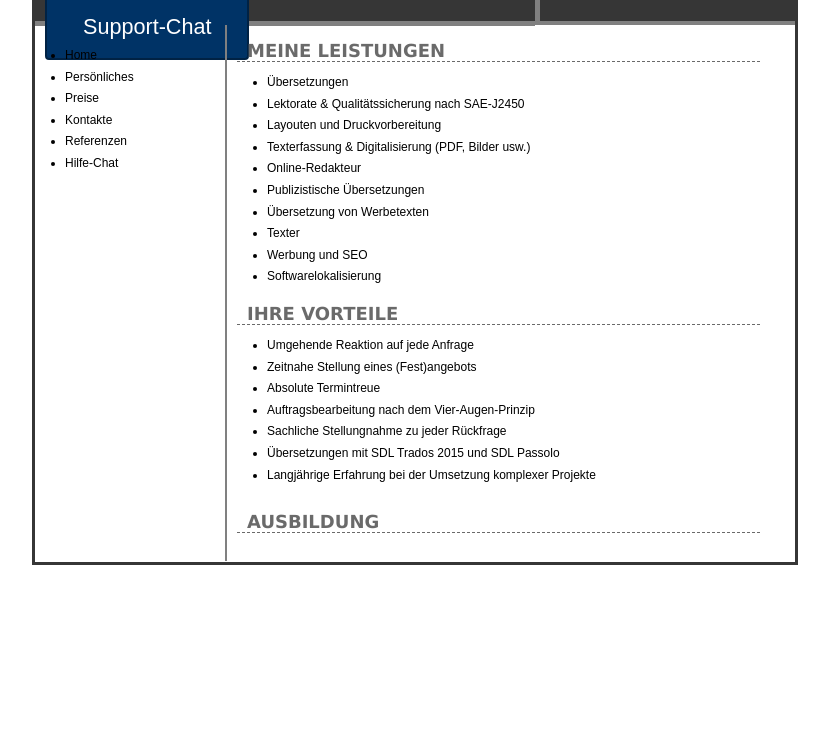
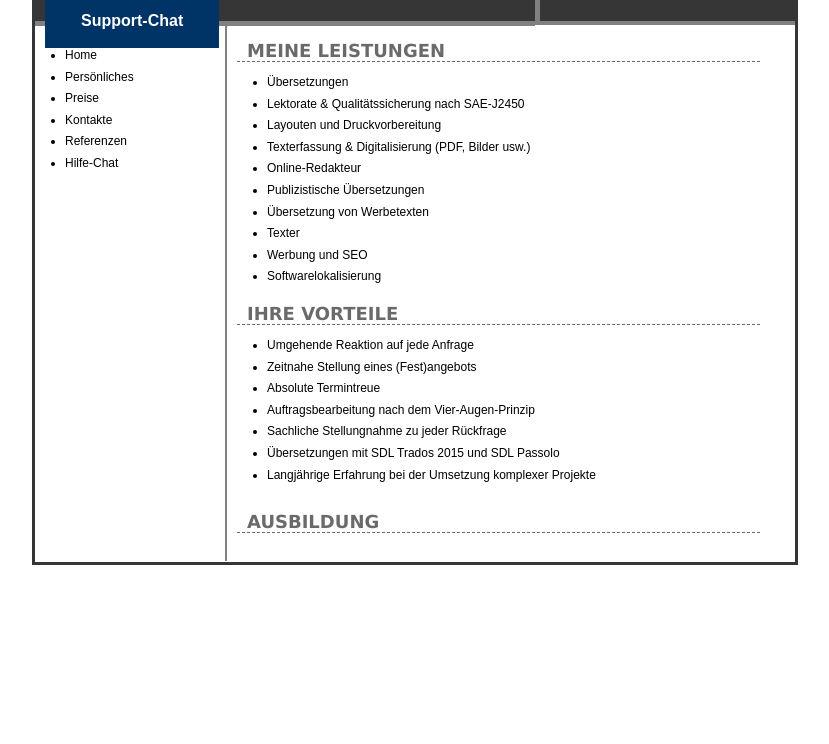
Before and after one commit to rustrans/rustranspro.github.io, a plain HTML site: page index.html in a window 1280 px wide. Shown: the part 56-800 px from the top of the page, without its empty margins (225-1054 px from the left). Drawn offline with Linux system fonts and the light colour scheme.

Commit message:
Update style.css

```diff
--- a/style.css
+++ b/style.css
@@ -141,12 +141,6 @@ color: #000000;
     padding: 18px 36px;
     background-color: #003366;     /* глубокий синий — надёжный и консервативный цвет */
     color: #ffffff;
-    font-size: 1.35rem;
-    font-weight: 500;
-    border-radius: 4px;
-    text-align: center;
-    transition: all 0.25s ease;
-    border: 2px solid #002244;
 }
 .inverse-support-chat h2:hover {
     background-color: #002244;
```
